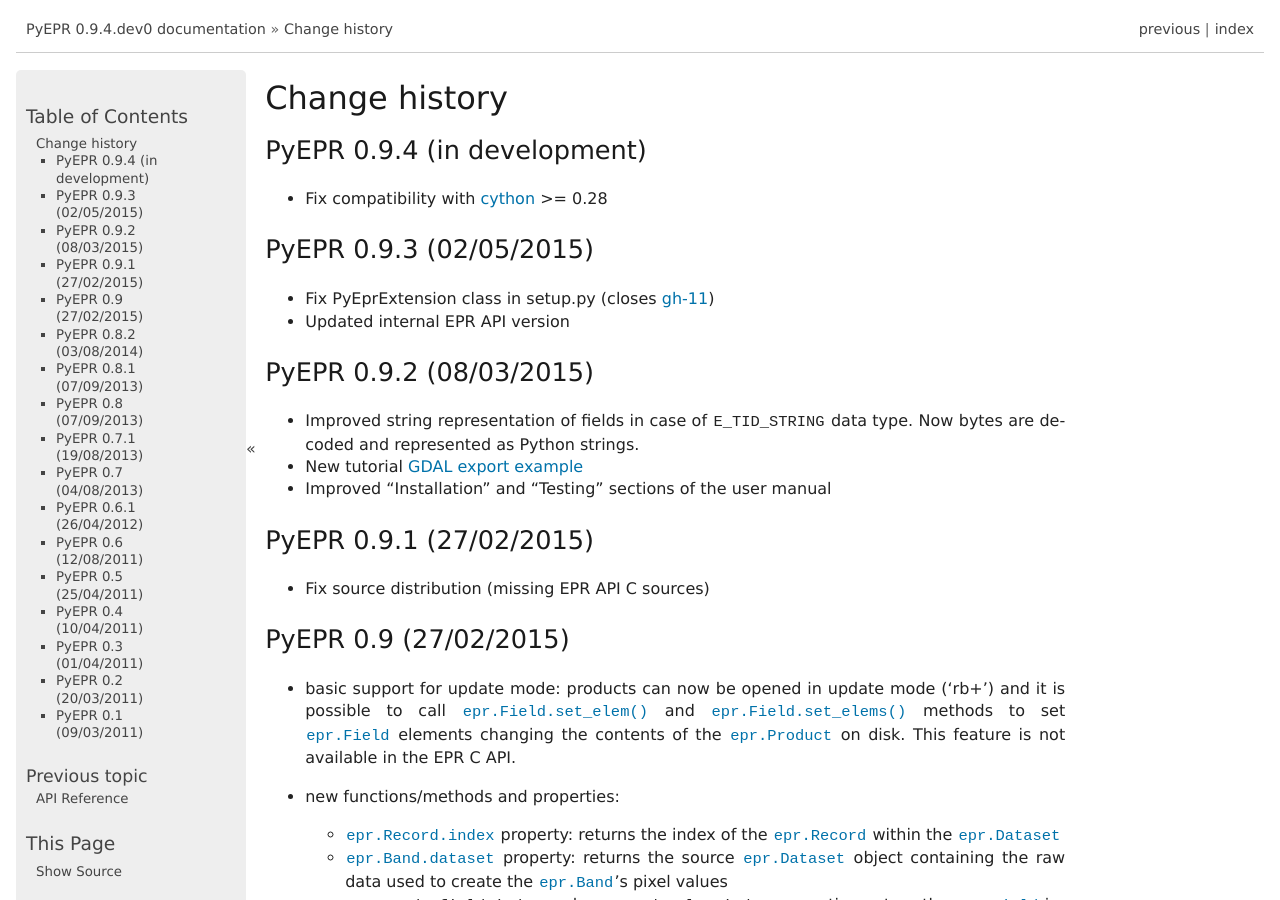
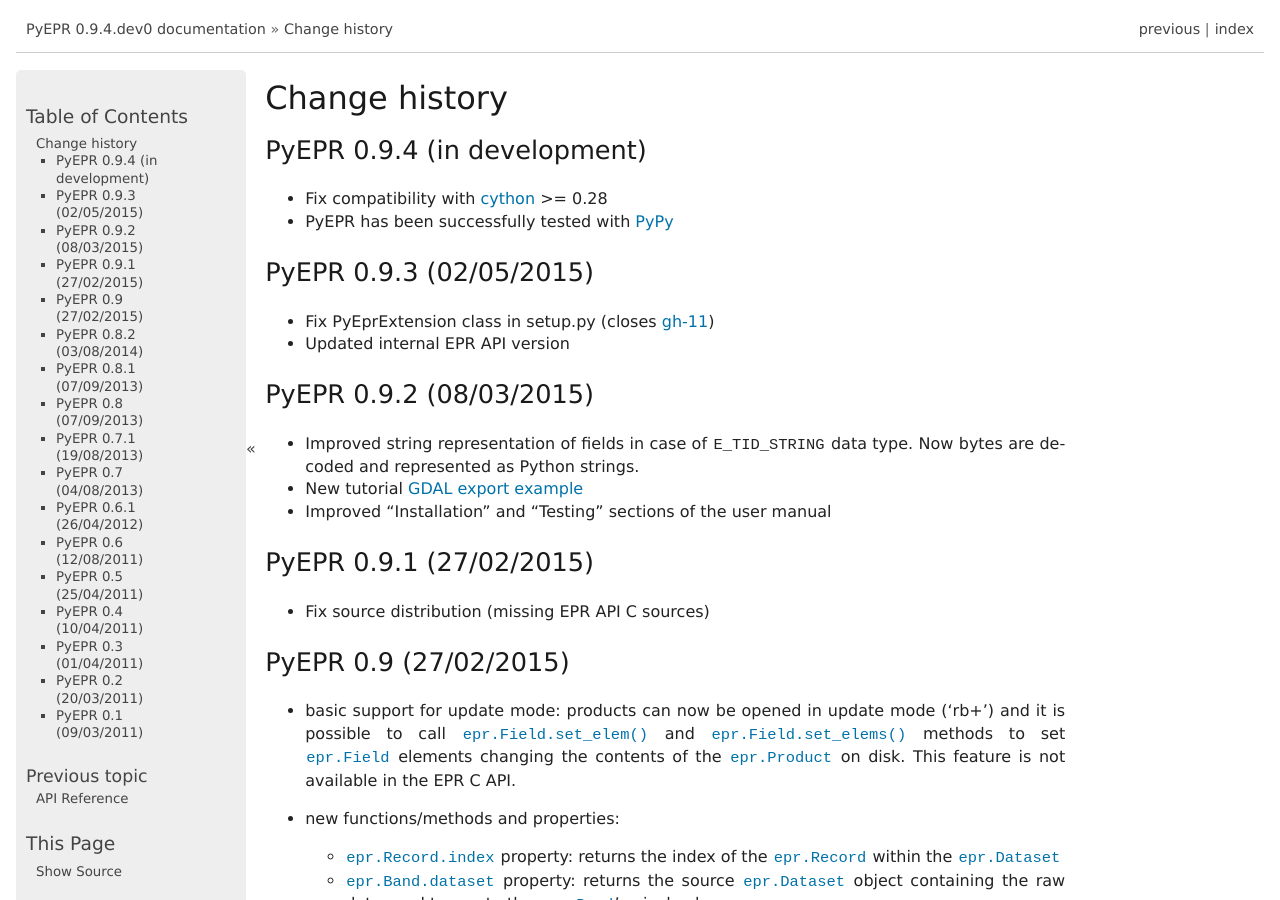
Before and after one commit to avalentino/pyepr, a Sphinx documentation site: the page built from doc/NEWS.txt, in a window 1280 px wide and 900 px high. Built offline with Sphinx 7.4.7, drawn with Linux system fonts in a browser that asks for light colours; formulas are drawn with MathJax 3.

Commit message:
Update classifiers

```diff
--- a/doc/NEWS.txt
+++ b/doc/NEWS.txt
@@ -5,6 +5,10 @@
 ----------------------------
 
 * Fix compatibility with cython_ >= 0.28
+* PyEPR has been successfully tested with PyPy_
+
+
+.. _PyPy: https://pypy.org
 
 
 PyEPR 0.9.3 (02/05/2015)
--- a/setup.py
+++ b/setup.py
@@ -207,6 +207,9 @@
         'Programming Language :: Python :: 3.2',
         'Programming Language :: Python :: 3.3',
         'Programming Language :: Python :: 3.4',
+        'Programming Language :: Python :: 3.5',
+        'Programming Language :: Python :: 3.6',
+        'Programming Language :: Python :: Implementation :: PyPy',
         'Programming Language :: Cython',
         'Topic :: Software Development :: Libraries',
         'Topic :: Scientific/Engineering',
```
